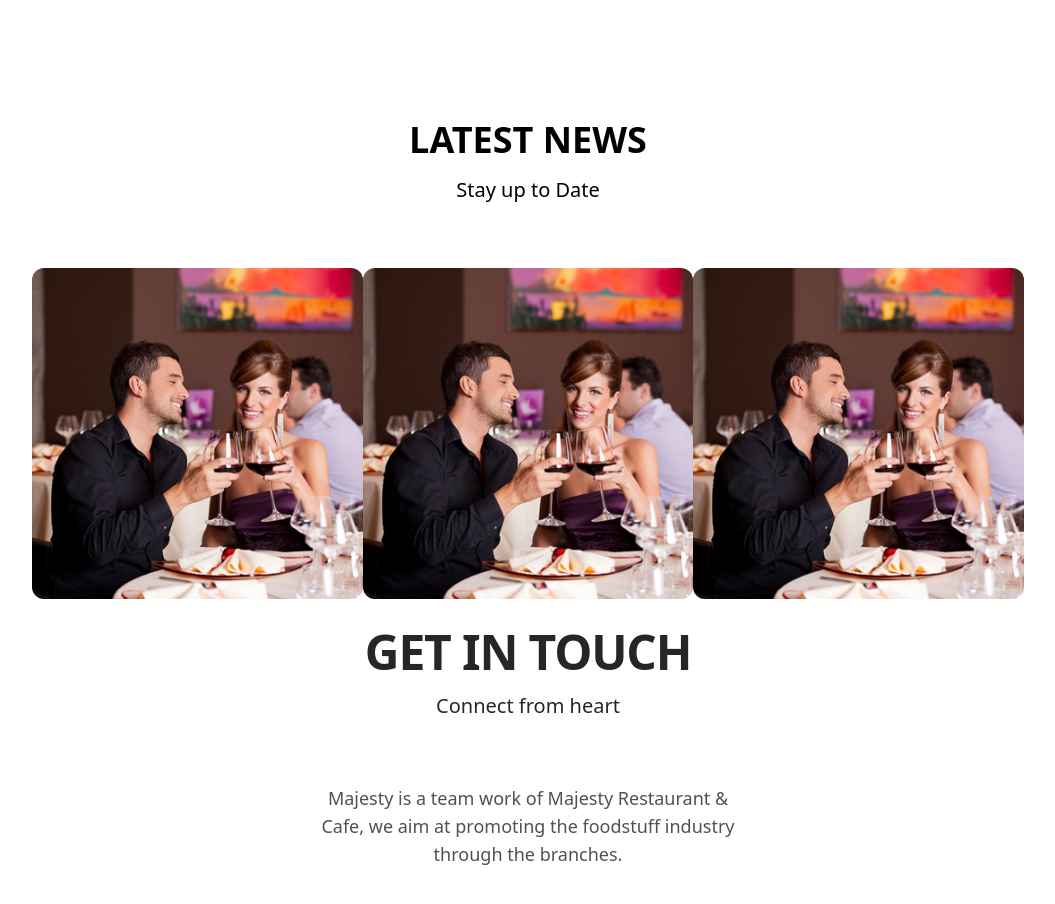
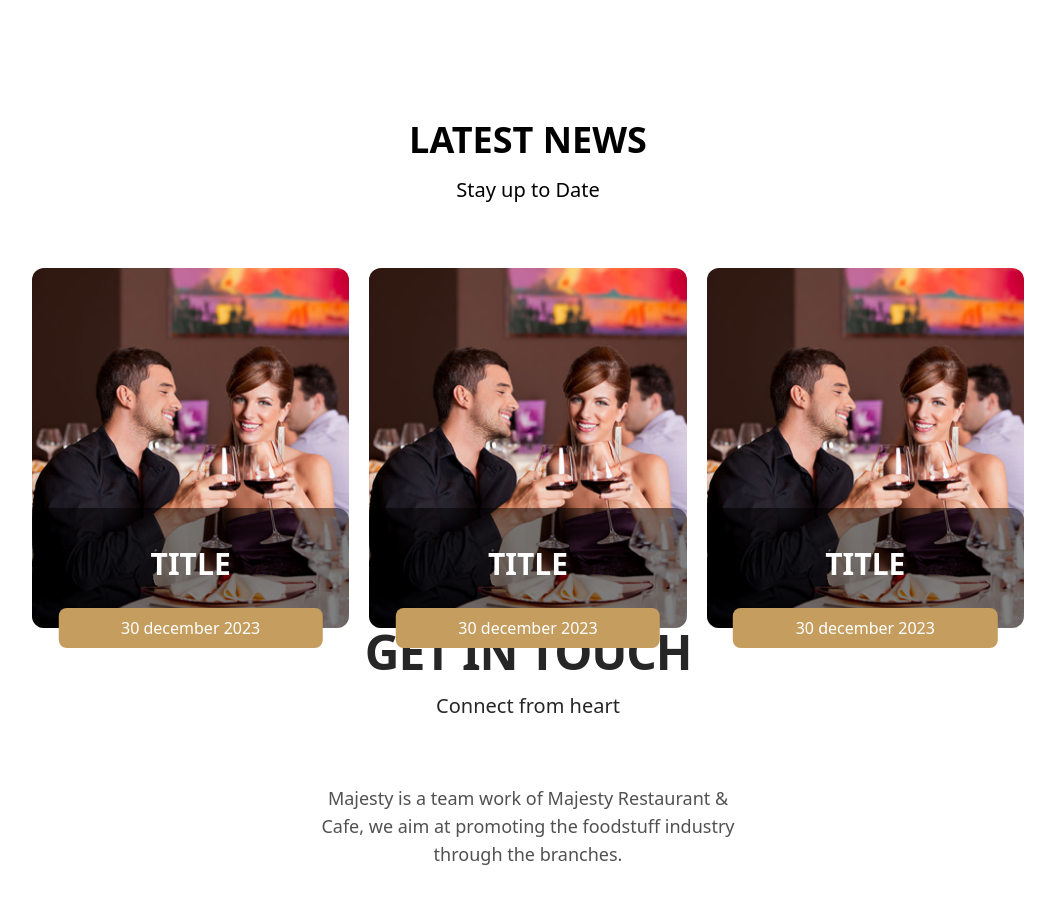
Before and after one commit to ajitsah87/food-app, a React (Vite) app: page / in a window 1280 px wide. Shown: the part 880-1784 px from the top of the page, without its empty margins (112-1167 px from the left). Built offline with nearby package versions, Linux system fonts and the light colour scheme.

Commit message:
added news section

```diff
--- a/src/components/News.jsx
+++ b/src/components/News.jsx
@@ -1,31 +1,63 @@
+import { FaImage } from 'react-icons/fa';
 
 function News() {
   return (
     <>
+      <div>
+        <div className="text-center mb-16">
+          <h1 className="text-4xl font-semibold mb-4">LATEST NEWS</h1>
+          <p className="text-xl font-medium">Stay up to Date</p>
+        </div>
+        <div className="flex items-center justify-evenly mx-36 gap-5 ">
+          <div className=" w-[360px] h-[360px] relative rounded-xl group">
+            <img className="h-full w-full object-cover rounded-xl" src="block4.jpg" alt="" />
 
-<div>
-   <div className="text-center mb-16">
-   <h1 className="text-4xl font-semibold mb-4">LATEST NEWS</h1>
-    <p className="text-xl font-medium">Stay up to Date</p>
-   </div>
+            <div className="absolute left-0 bottom-0 w-full h-1/3 group-hover:h-full transition-all duration-500 bg-black/50 grid place-content-center text-white rounded-xl">
 
+              <div className="text-center overflow-hidden">
+                  <FaImage className='mx-auto text-3xl mb-2 opacity-0 group-hover:opacity-100  duration-700 scale-0 group-hover:scale-100 transition-all'/>
+                <h5 className="text-3xl font-semibold">TITLE</h5>
+                {/* <p className="font-medium text-base">events</p> */}
+                <p className="text-sm mt-2 opacity-0 group-hover:opacity-100 transition-opacity duration-700 ">Lorem ipsum dolor sit amet consectetur, adipisicing elit. Porro, neque.</p>
+              </div>
 
+            </div>
+            <div className='absolute bottom-0 translate-y-1/2 left-1/2 -translate-x-1/2 w-10/12 py-2 bg-[#c59d5f] rounded-lg text-center text-white'>30 december 2023</div>
+          </div>
+          <div className=" w-[360px] h-[360px] relative rounded-xl group">
+            <img className="h-full w-full object-cover rounded-xl" src="block4.jpg" alt="" />
 
+            <div className="absolute left-0 bottom-0 w-full h-1/3 group-hover:h-full transition-all duration-500 bg-black/50 grid place-content-center text-white rounded-xl">
 
+              <div className="text-center overflow-hidden">
+                  <FaImage className='mx-auto text-3xl mb-2 opacity-0 group-hover:opacity-100  duration-700 scale-0 group-hover:scale-100 transition-all'/>
+                <h5 className="text-3xl font-semibold">TITLE</h5>
+                {/* <p className="font-medium text-base">events</p> */}
+                <p className="text-sm mt-2 opacity-0 group-hover:opacity-100 transition-opacity duration-700 ">Lorem ipsum dolor sit amet consectetur, adipisicing elit. Porro, neque.</p>
+              </div>
 
-  <div className="flex items-center justify-evenly mx-36 ">
-  <div className=" w-[360px]  h-[360px]  "><img className=" rounded-xl" src="block4.jpg" alt="" /></div>
-  <div className=" w-[360px]  h-[360px]  "><img className=" rounded-xl" src="block4.jpg" alt="" /></div>
-  <div className=" w-[360px]  h-[360px]  "><img className=" rounded-xl" src="block4.jpg" alt="" /></div>
+            </div>
+            <div className='absolute bottom-0 translate-y-1/2 left-1/2 -translate-x-1/2 w-10/12 py-2 bg-[#c59d5f] rounded-lg text-center text-white'>30 december 2023</div>
+          </div>
+          <div className=" w-[360px] h-[360px] relative rounded-xl group">
+            <img className="h-full w-full object-cover rounded-xl" src="block4.jpg" alt="" />
 
-  </div>
+            <div className="absolute left-0 bottom-0 w-full h-1/3 group-hover:h-full transition-all duration-500 bg-black/50 grid place-content-center text-white rounded-xl">
 
+              <div className="text-center overflow-hidden">
+                  <FaImage className='mx-auto text-3xl mb-2 opacity-0 group-hover:opacity-100  duration-700 scale-0 group-hover:scale-100 transition-all'/>
+                <h5 className="text-3xl font-semibold">TITLE</h5>
+                {/* <p className="font-medium text-base">events</p> */}
+                <p className="text-sm mt-2 opacity-0 group-hover:opacity-100 transition-opacity duration-700 ">Lorem ipsum dolor sit amet consectetur, adipisicing elit. Porro, neque.</p>
+              </div>
 
-
-</div>
-
+            </div>
+            <div className='absolute bottom-0 translate-y-1/2 left-1/2 -translate-x-1/2 w-10/12 py-2 bg-[#c59d5f] rounded-lg text-center text-white'>30 december 2023</div>
+          </div>
+        </div>
+      </div>
     </>
-  )
+  );
 }
 
-export default News
+export default News;
```
